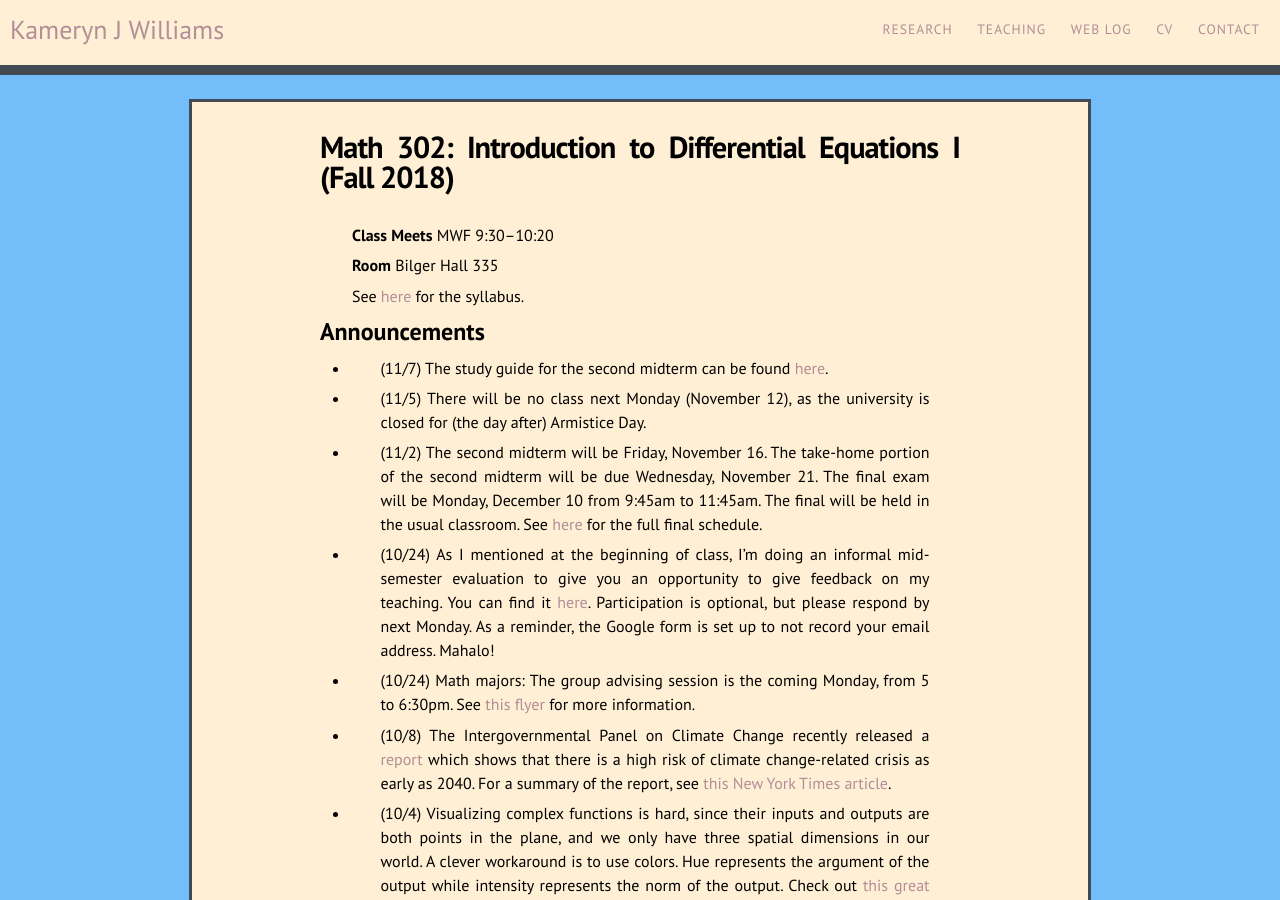
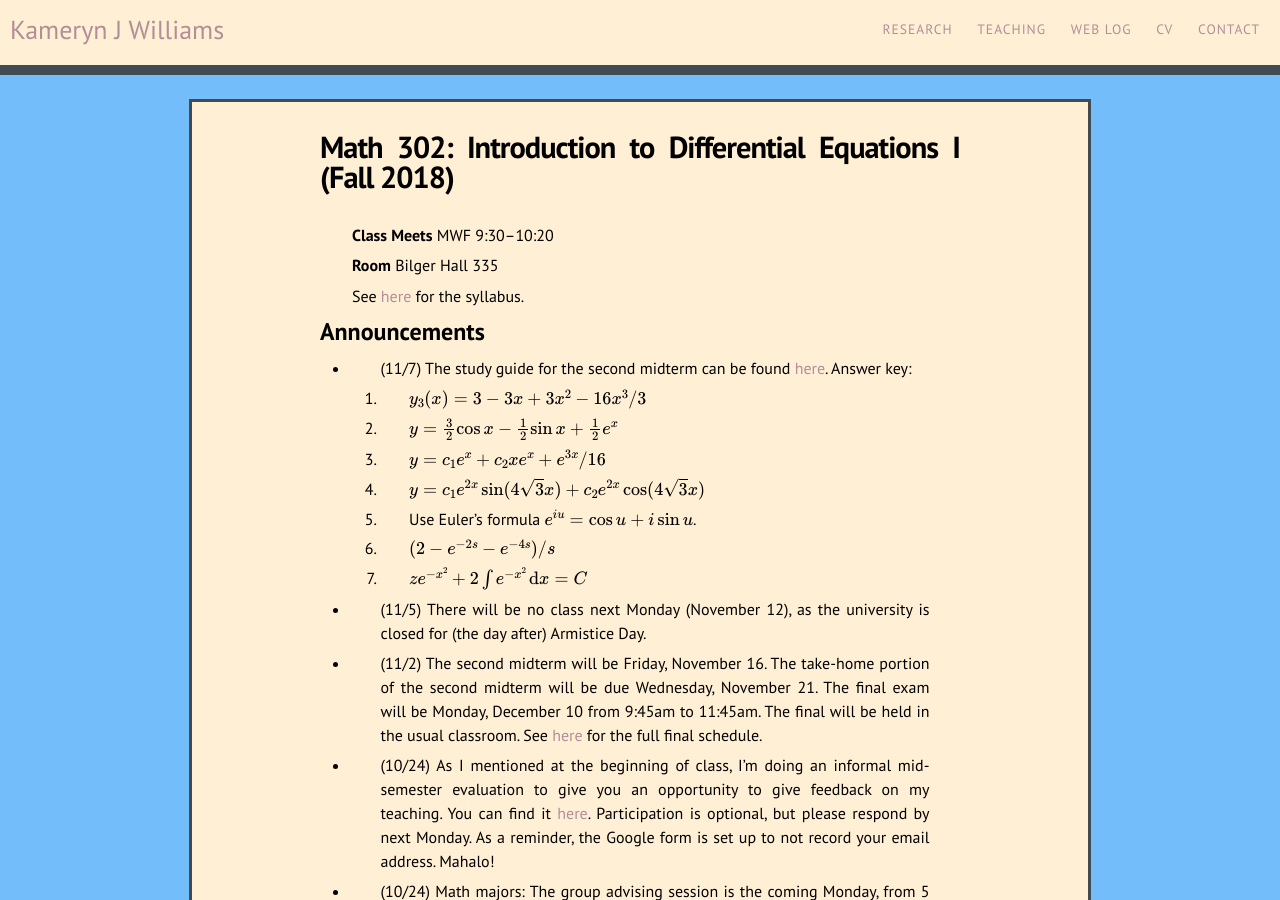
Before and after one commit to kamerynjw/kamerynjw.github.io, a Jekyll site: the page built from teaching/2018/math302.md, in a window 1280 px wide and 900 px high. Built offline with Jekyll 4.4.1, drawn with Linux system fonts in a browser that asks for light colours; nearby versions of some CDN libraries; formulas are drawn with MathJax 3.

Commit message:
answer key for study guide

```diff
--- a/teaching/2018/math302.md
+++ b/teaching/2018/math302.md
@@ -13,7 +13,21 @@ See [here]({{ page.url }}syllabus) for the syllabus.
 Announcements
 -------------
 
-* (11/7) The study guide for the second midterm can be found [here]({{ page.url }}sg2.pdf).
+* (11/7) The study guide for the second midterm can be found [here]({{ page.url }}sg2.pdf). Answer key:
+
+    1. $y_3(x) = 3 - 3x + 3x^2 - 16x^3/3$
+
+    2. $y = \frac 32 \cos x - \frac 12 \sin x + \frac 12 e^x$
+
+    3. $y = c_1 e^x + c_2 xe^x + e^{3x}/16$
+
+    4. $y = c_1 e^{2x}\sin(4\sqrt 3 x) + c_2 e^{2x}\cos(4\sqrt 3 x)$
+
+    5. Use Euler's formula $e^{iu} = \cos u + i \sin u$.
+
+    6. $(2 - e^{-2s} - e^{-4s})/s$
+
+    7. $ze^{-x^2} + 2\int e^{-x^2}\,\mathrm dx = C$
 
 * (11/5) There will be no class next Monday (November 12), as the university is closed for (the day after) Armistice Day.
 
```
